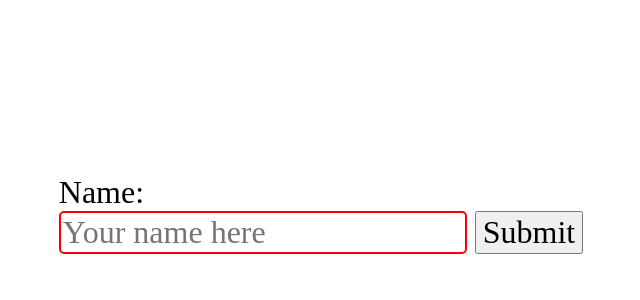
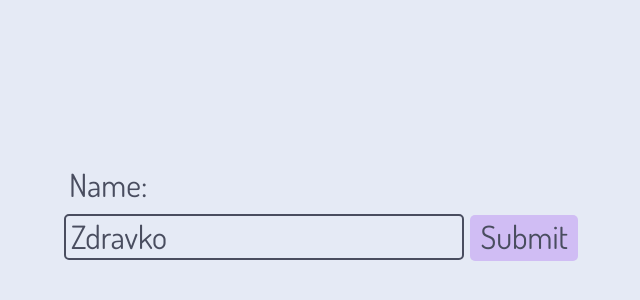
Before and after one commit to Shizuri/PolarCape_Entry_Frontend, a plain HTML site: page HomePage/index.html in a window 1280 px wide. Shown: the part 186-486 px from the top of the page, without its empty margins (319-959 px from the left). Drawn offline with Linux system fonts and the light colour scheme.

Commit message:
Finished Home Page assignment

```diff
--- a/HomePage/css/index.css
+++ b/HomePage/css/index.css
@@ -1,19 +1,81 @@
+:root {
+    --color-background: #e5eaf5;
+    --color-font: #494d5f;
+    --color-warning: #d83694;
+    --color-accent: #d0bdf4;
+}
+
+body {
+    background-color: var(--color-background);
+    box-sizing: border-box;
+    font-family: 'Dosis', sans-serif;;
+    font-weight: 400;
+}
+
 .form-container {
     height: 100vh;
     display: flex;
     align-items: center;
     justify-content: center;
     font-size: 2rem;
+    color: var(--color-font);
 }
 
-.index-name {
-    border-radius: 5px;
+.index-name-label {
+    display: block;
+    margin-bottom: 10px;
+    margin-left: 5px;
 }
 
-.index-name:focus {
+.index-name-input {
+    box-sizing: border-box;
+    border: 2px solid var(--color-font);
+    border-radius: 5px;
+    width: 400px;
+    height: 46px;
+    color: var(--color-font);
+    padding-left: 5px;
+    /* Firefox needs this or it looks like it's blushing ↓ */
+    box-shadow: none;
+}
+
+.index-name-input:focus {
     outline: none;
 }
 
-.index-name:invalid {
-    border: 2px solid red;
+.index-name-input:invalid {
+    background-color: var(--color-background);
+    border: 2px solid var(--color-warning);
 }
+
+.index-name-input:valid {
+    background-color: var(--color-background);
+    border: 2px solid var(--color-font);
+}
+
+.index-name-input::placeholder {
+    /* Don't change anything here, it's covered in the two previous rules */
+    /* If you do, the invalid and valid rules start to "leak" from behind */
+}
+
+/* The way that the input field looks when the placeholder is show */
+.index-name-input:placeholder-shown {
+    border: 2px solid var(--color-font);
+}
+
+.index-submit-button {
+    border: none;
+    background-color: var(--color-accent);
+    color: var(--color-font);
+    height: 46px;
+    width: auto;
+    border-radius: 5px;
+    padding: 0 10px;
+    cursor: pointer;
+    transition: background-color 0.5s ease-in, color 0.5s ease-in;
+}
+
+.index-submit-button:hover {
+    background-color: var(--color-font);
+    color: var(--color-accent);
+}
--- a/HomePage/css/welcome-page.css
+++ b/HomePage/css/welcome-page.css
@@ -1,6 +1,21 @@
+:root {
+    --color-background: #e5eaf5;
+    --color-font: #494d5f;
+    --color-warning: #d83694;
+    --color-accent: #d0bdf4;
+}
+
+body {
+    background-color: var(--color-background);
+    box-sizing: border-box;
+    font-family: 'Dosis', sans-serif;
+    font-weight: 400;
+}
+
 .welcome-page-container {
     height: 100vh;
     display: flex;
+    flex-direction: column;
     align-items: center;
     justify-content: center;
     font-size: 2rem;
@@ -9,3 +24,25 @@
 .welcome-page-message {
     text-align: center;
 }
+
+#action-page-name {
+    font-weight: 600;
+}
+
+.welcome-page-back-button {
+    margin-top: 50px;
+    border: none;
+    background-color: var(--color-accent);
+    color: var(--color-font);
+    height: 46px;
+    width: auto;
+    border-radius: 5px;
+    padding: 0 10px;
+    cursor: pointer;
+    transition: background-color 0.5s ease-in, color 0.5s ease-in;
+}
+
+.welcome-page-back-button:hover {
+    background-color: var(--color-font);
+    color: var(--color-accent);
+}
--- a/HomePage/index.html
+++ b/HomePage/index.html
@@ -9,19 +9,20 @@
 
     <link rel="stylesheet" href="css/normalize.css">
     <link rel="stylesheet" href="css/index.css">
+
+    <!-- Fonts -->
+    <link href="https://fonts.googleapis.com/css2?family=Dosis&display=swap" rel="stylesheet">
 </head>
 
 <body>
     <div class="form-container">
         <form action="/welcome-page.html" method="get">
-            <label for="name">Name:</label><br>
-            <input class="index-name" type="text" id="index-name" name="index-name" value=""
-                placeholder="Your name here" required minlength="3" pattern="^[A-Z][a-zA-Z0-9]*$">
-            <input type="submit" value="Submit">
+            <label class="index-name-label" for="name">Name:</label>
+            <input class="index-name-input" type="text" id="index-name-input" name="index-name-input" value="Zdravko"
+                placeholder="Your name here" required minlength="3" pattern="^[A-Z].*">
+            <input class="index-submit-button" type="submit" value="Submit">
         </form>
     </div>
-
-    <!-- <button onclick="bob()">blah!</button> -->
 
     <script src="js/index.js"></script>
 </body>
--- a/HomePage/js/index.js
+++ b/HomePage/js/index.js
@@ -1,13 +1,9 @@
-const bob = () => {
-    console.log('test')
-}
-
-// Validation ↓
-const indexName = document.getElementById('index-name')
+// Custom validation for a better user experience
+const indexName = document.getElementById('index-name-input')
 
 indexName.addEventListener('input', function (event) {
     if (indexName.validity.patternMismatch) {
-        indexName.setCustomValidity('The first character should be Uppercase')
+        indexName.setCustomValidity('The first character should be an Uppercase Letter')
     } else {
         indexName.setCustomValidity('')
     }
```
Also changed, not shown: HomePage/js/welcome-page.js (+7 -2 lines), HomePage/welcome-page.html (+6 -1 lines).
